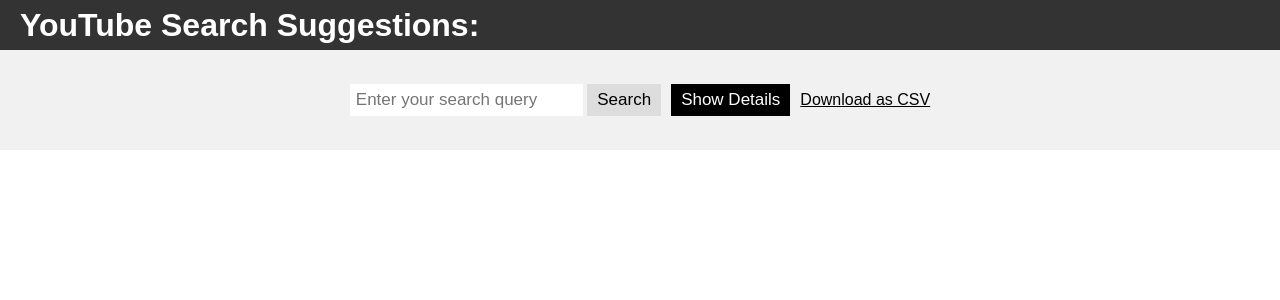
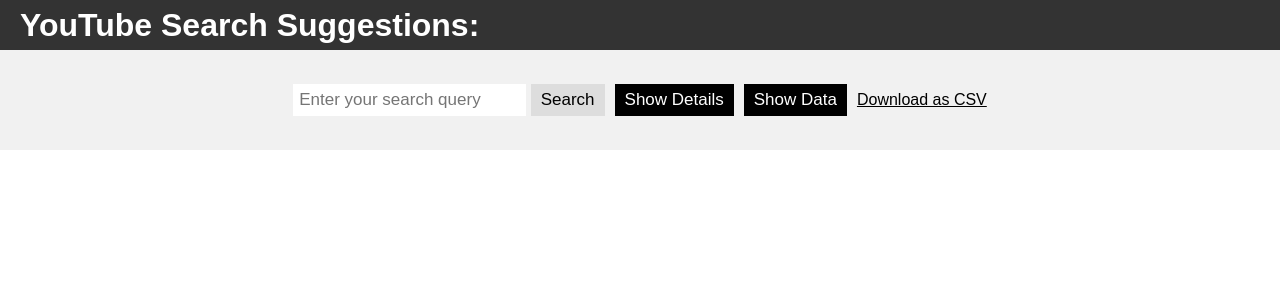
Before and after one commit to Vy7au7as/API, a Django app: page / in a window 1280 px wide. Shown: the top 300 px of the page. Run offline with Django 4.2, Linux system fonts and the light colour scheme.

Commit message:
2023-05-12

```diff
--- a/Search/templates/Youtube.html
+++ b/Search/templates/Youtube.html
@@ -11,9 +11,14 @@
     <form method="get" action="/">
         <input type="text" name="q" placeholder="Enter your search query" value="{{ query }}" class="search-bar" id="search-bar" placeholder>
         <button type="submit" class="search-button" id="search-button">Search</button>
-        </form><form action="/details">
+        </form>
+        <form method="get" action="/details">
         <button type="submit" class="show-button" style="color:white">Show Details</button>
-       </form><a style="margin-left:10px; color:black" href="{% url 'download_csv' %}" class="btn btn-primary">Download as CSV</a>
+       </form>
+        <form method="get" action="/get_keyword_data">
+        <button type="submit" class="show-button" style="color:white">Show Data</button>
+       </form>
+        <a style="margin-left:10px; color:black" href="{% url 'download_csv' %}" class="btn btn-primary">Download as CSV</a>
 {% if details %}
 <h2>Details:</h2>
 
@@ -28,14 +33,38 @@
     </div>
     {% if suggestions %}
     <h2>Suggestion keywords:</h2>
+<ul style="list-style-type: decimal; display: inline;">
+    {% for suggestion in suggestions %}
+    <li>{{ suggestion }}</li>
+    {% endfor %}
+</ul>
 
-    <ul style="list-style-type: decimal">
-        {% for suggestion in suggestions %}
-        <li>{{ suggestion }}</li>
-        {% endfor %}
-    </ul>
+{% endif %}
 
-    {% endif %}
+<ul id="result-container" style="display: inline;">
+  {% for result in resultatai %}
+    <li>Term: {{ result.term }} - Estimated Monthly Search: {{ result.estimated_monthly_search }} - Score: {{ result.overall }} - Competition: {{ result.competition }}</li>
+  {% endfor %}
+</ul>
+
+
+<!--  <ul id="result-container"></ul>-->
+
+<!--    {% for result in resultatai %}-->
+<!--      <li>-->
+<!--        <li>{{ suggestion }}</li>-->
+<!--        <h2>{{ result.term }}</h2>-->
+<!--        <p>Estimated Monthly Search: {{ result.estimated_monthly_search }}</p>-->
+<!--        <p>Score: {{ result.overall }}</p>-->
+<!--        <p>Difficulty: {{ result.difficulty }}</p>-->
+<!--        <p>Volume: {{ result.volume }}</p>-->
+<!--        <p>Competition: {{ result.competition }}</p>-->
+
+
+<!--      </li>-->
+<!--    {% endfor %}-->
+<!--  </ul>-->
+
 
 </body>
 <style>
--- a/Search/urls.py
+++ b/Search/urls.py
@@ -7,5 +7,6 @@ urlpatterns = [
     path('', views.search, name='search'),
     path('download-csv/', views.download_csv, name='download_csv'),
     path('details/', views.details, name='details'),
+    path('get_keyword_data/',views.get_keyword_data, name='get_keyword_data')
 
 ]
--- a/Search/views.py
+++ b/Search/views.py
@@ -2,11 +2,10 @@ from django.shortcuts import render
 import requests
 import json
 import csv
-import io
-from django.http import HttpResponse
+from django.http import HttpResponse, JsonResponse
 
 kintamasis = []
-kintamasis2 = []
+resultatai = []
 def search(request):
     query = request.GET.get('q', '')
     suggestions = []
@@ -52,7 +51,7 @@ def search(request):
     }
     global kintamasis
     kintamasis = list(set(suggestions))
-    print(kintamasis)
+    # print(kintamasis)
     return render(request, 'youtube.html', {'query': query, 'suggestions': suggestions})
 
 
@@ -61,7 +60,7 @@ def search(request):
 
 def download_csv(request):
     #print(kintamasis)
-    results = kintamasis  # assuming kintamasis() returns a list of strings
+    results = kintamasis
 
     # Set up response as CSV file
     response = HttpResponse(content_type='text/csv')
@@ -69,23 +68,60 @@ def download_csv(request):
 
     # Write data to CSV file
     writer = csv.writer(response)
-    writer.writerow(['Results'])
+    writer.writerow(['Results','Volume','Competition','Overall'])
     for result in results:
         writer.writerow([result])
 
     return response
 #VidIQ
-import requests
-from django.shortcuts import render
-from django.http import HttpResponse
+
 
 
 def details(request):
-    print("kintamasis:", kintamasis)
-    terms = []
+   terms = []
+   suggestions = list(set(kintamasis))
+   suggestions = ['keyword']
+   resultatai = []
+
+
+   for term in suggestions:
+       if ' ' in term:
+           term = term.replace(" ", "+")
+       url = f"https://api.vidiq.com/xwords/keyword_search/?term={term}&part=questions&limit=300"
+       auth = {'authorization': 'Bearer UKP!e728d052-d362-4d96-b5c2-fe3d8c60e002!8dc5e271-13d7-419e-aaa6-7a0c3b25b3e7'}
+       response = requests.get(url, headers=auth)
+       data = json.loads(response.content)
+       # print(data)
+       #print(url)
+       for item in data.get('resultatai', []):
+           result = {
+               'term': term,
+               'estimated_monthly_search': item.get('estimated_monthly_search', ''),
+               'score': item.get('score', 0),
+               'difficulty': item.get('difficulty', {}).get('value', 0),
+               'volume': item.get('search_volume', {}).get('value', 0),
+               'competition': item.get('competition', {}).get('value', 0),
+           }
+           resultatai.append(result)
+           # print(resultatai)
+   # Add resultatai to the context dictionary
+   context = {
+       'suggestions': suggestions,
+       'details': details,
+   }
+   context['resultatai'] = resultatai
+
+   return render(request, 'youtube.html', context)
+
+
+
+
+
+def get_keyword_data(request):
     suggestions = list(set(kintamasis))
-    results = []
-
+    # print(suggestions)
+    # suggestions = ['keyword']
+    resultatai = []
 
     for term in suggestions:
         if ' ' in term:
@@ -93,23 +129,24 @@ def details(request):
         url = f"https://api.vidiq.com/xwords/keyword_search/?term={term}&part=questions&limit=300"
         auth = {'authorization': 'Bearer UKP!e728d052-d362-4d96-b5c2-fe3d8c60e002!8dc5e271-13d7-419e-aaa6-7a0c3b25b3e7'}
         response = requests.get(url, headers=auth)
-        data = response.json()
+        data = json.loads(response.text)
         print(data)
+        competition = round(data['normalized_input_term']['competition'])
+        volume = round(data['normalized_input_term']['volume'])
+        overall = round(data['normalized_input_term']['overall'])
+        estimated_monthly_search = round(data['normalized_input_term']['estimated_monthly_search'])
+        sarasas = {
+            'term':term,
+            'competition': competition,
+            'volume': volume,
+            'overall': overall,
+            'estimated_monthly_search': estimated_monthly_search,
+        }
+        resultatai.append(sarasas)
 
-        for item in data.get('results', []):
-            result = {
-                'term': term,
-                'question': item.get('phrase', ''),
-                'score': item.get('score', 0),
-                'difficulty': item.get('difficulty', 0),
-                'volume': item.get('search_volume', {}).get('value', 0),
-                'competition': item.get('competition', {}),
-            }
-            results.append(result.copy())
+    context = {
 
-        print(results)
-    context = {
-        'results': results,
+        'resultatai':resultatai,
     }
 
-    return render(request, 'youtube.html', context)
+    return render(request, 'youtube.html', context=context)
```
Also changed, not shown: 1 other file.
